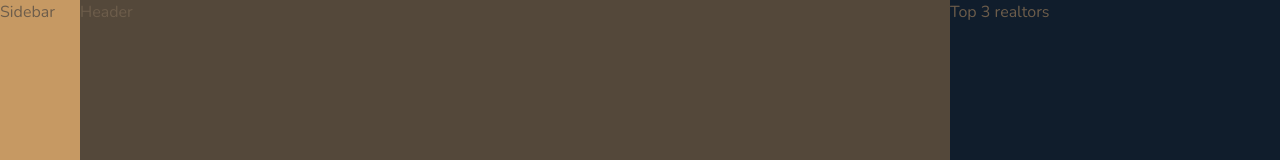
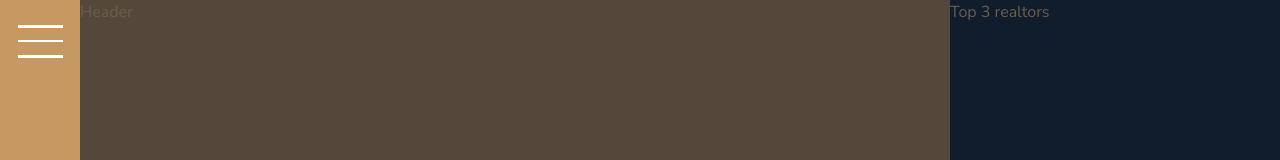
Before and after one commit to Mat2ja/Nexter, a website: page index.html in a window 1280 px wide. Shown: the top 160 px of the page. Drawn offline with nearby package versions, Linux system fonts and the light colour scheme.

Commit message:
built sidebar :poop:

```diff
--- a/index.html
+++ b/index.html
@@ -16,7 +16,7 @@
 
     <body class="container">
         <aside class="sidebar">
-            Sidebar
+            <button class="nav-btn"></button>
         </aside>
 
         <header class="header">
--- a/sass/_sidebar.scss
+++ b/sass/_sidebar.scss
@@ -1,5 +1,35 @@
 .sidebar {
-    background: $color-primary;
-    grid-column: sidebar;
-    grid-row: 1 / -1
+	background: $color-primary;
+	grid-column: sidebar;
+    grid-row: 1 / -1;
+
+    display: flex;
+    justify-content: center;
 }
+
+.nav-btn {
+	border: none;
+	height: 2px;
+	width: 4.5rem;
+    background: white;
+    margin-top: 4rem;
+
+
+
+	&::before,
+	&::after {
+		content: "";
+		height: 3px;
+		width: 4.5rem;
+		display: block;
+		background: white;
+	}
+
+	&::before {
+		transform: translateY(-1.5rem);
+	}
+
+	&::after {
+		transform: translateY(1.2rem);
+	}
+}
```
Also changed, not shown: css/style.css.
